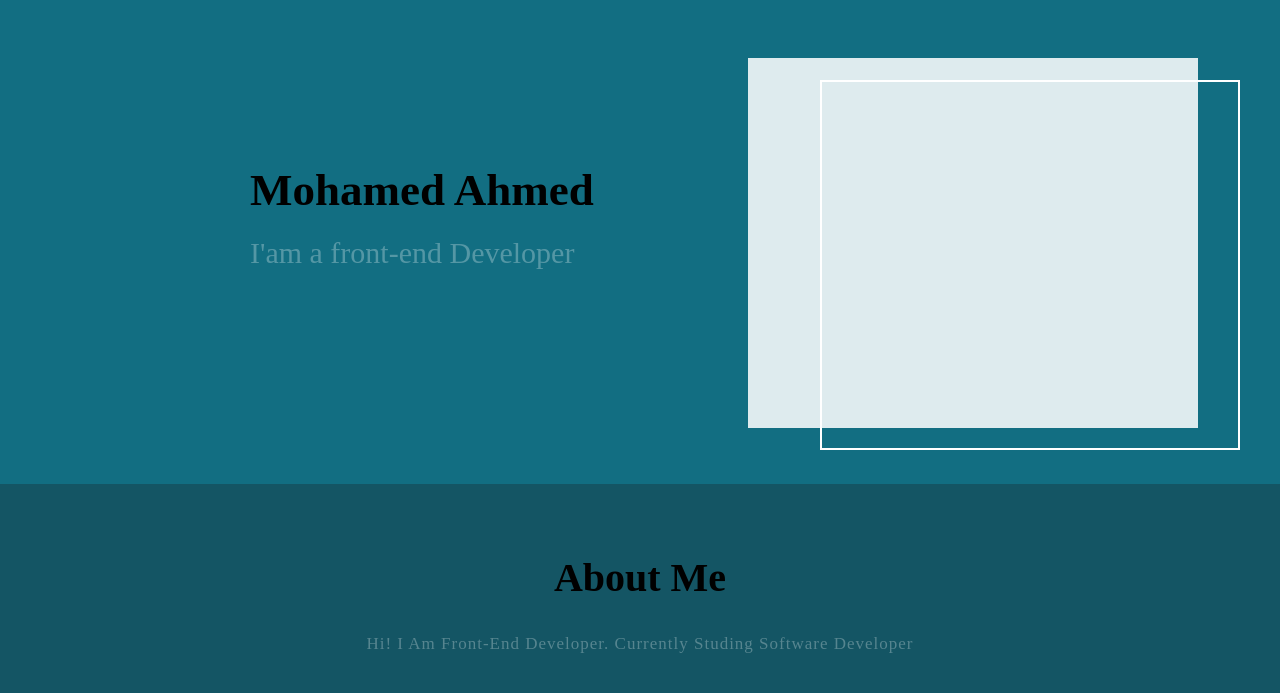
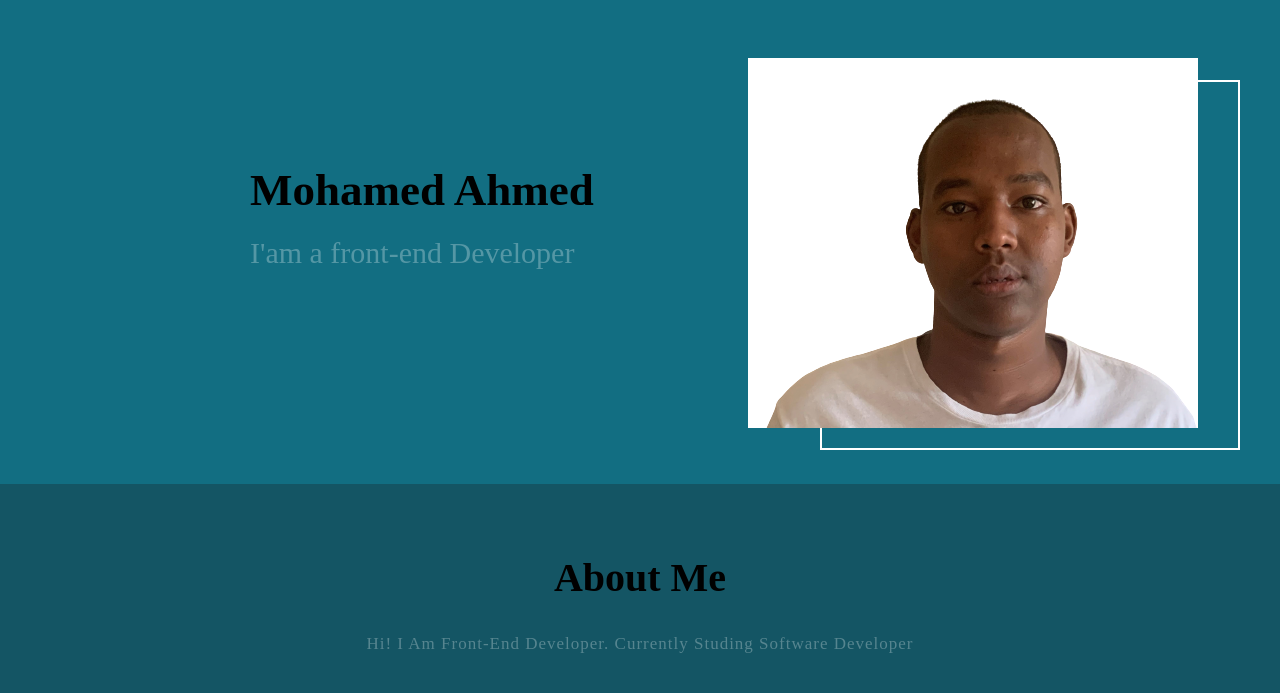
Before and after one commit to MohamedAhmeDdev/portfolio, a plain HTML site: page index.html in a window 1280 px wide. Shown: the part 66-759 px from the top of the page. Drawn offline with Linux system fonts and the light colour scheme.

Commit message:
added image

```diff
--- a/index.css
+++ b/index.css
@@ -40,13 +40,15 @@ body{
     border: 2px solid white;
 }
 .profile-picture{
+    background-image: url(./images/IMG_0043-removebg-preview.png);
     position: absolute;
     bottom: 20px;
     right: 40px;
     height: 370px;
     width: 450px;
-    background-color: rgba(255, 255, 255, 0.863);
+    background-color: rgb(255, 255, 255);
 }
+
 
 .navbar{
     position: absolute;
```
Also changed, not shown: index.html (+1 -1 lines), images/IMG_0043-removebg-preview.png (added).
